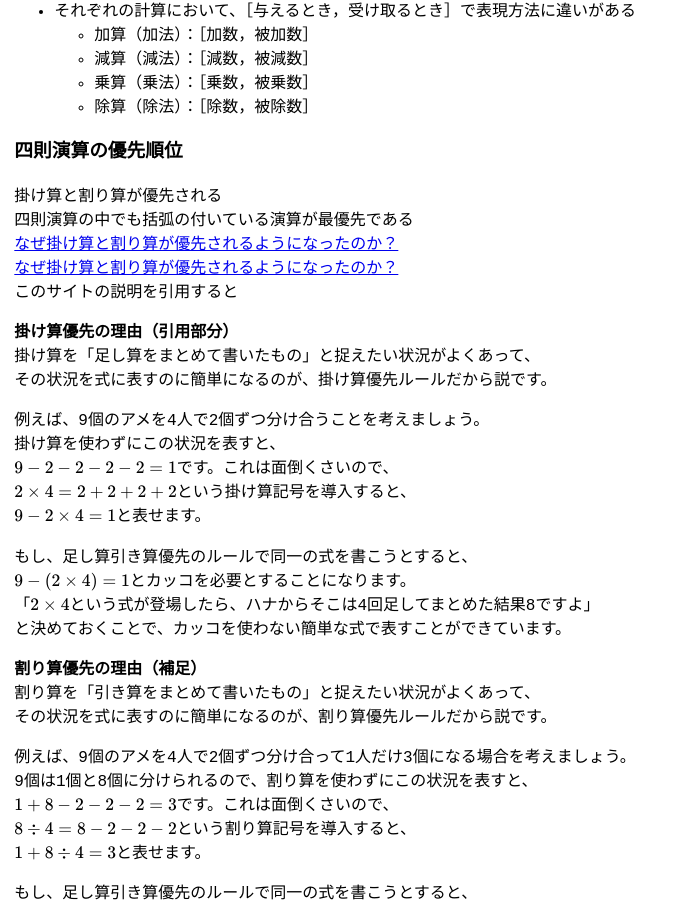
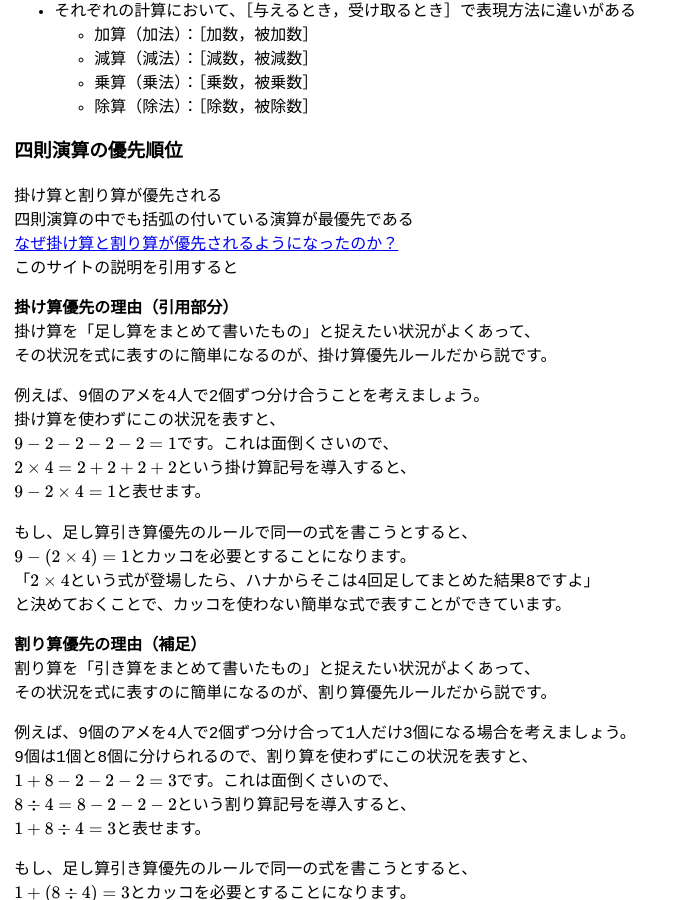
Before and after one commit to zoldof/algo-notes-ci, a Jekyll site: the page built from docs/dist/shougaku/index.md, in a window 1280 px wide and 900 px high, scrolled down 874 px. Shown: the whole window, without its empty margins (0-683 px from the left). Built offline with Jekyll 4.4.1, drawn with Linux system fonts in a browser that asks for light colours.

Commit message:
Update index.md

```diff
--- a/docs/dist/shougaku/index.md
+++ b/docs/dist/shougaku/index.md
@@ -46,7 +46,6 @@ robots: noindex
 掛け算と割り算が優先される
 四則演算の中でも括弧の付いている演算が最優先である
 <a href="https://math-fun.net/20210506/13757" target="_blank">なぜ掛け算と割り算が優先されるようになったのか？</a>
-[なぜ掛け算と割り算が優先されるようになったのか？](https://math-fun.net/20210506/13757)
 このサイトの説明を引用すると
 
 **掛け算優先の理由（引用部分）**
```
